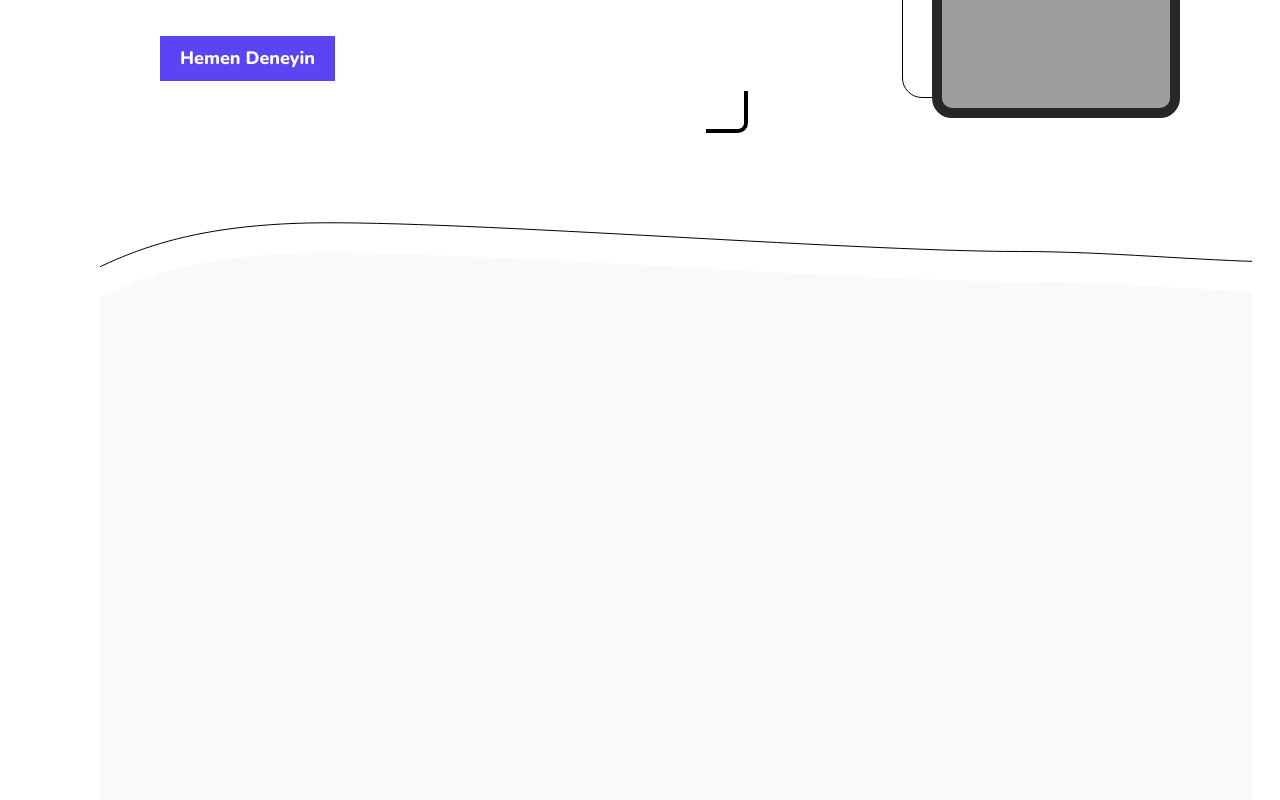
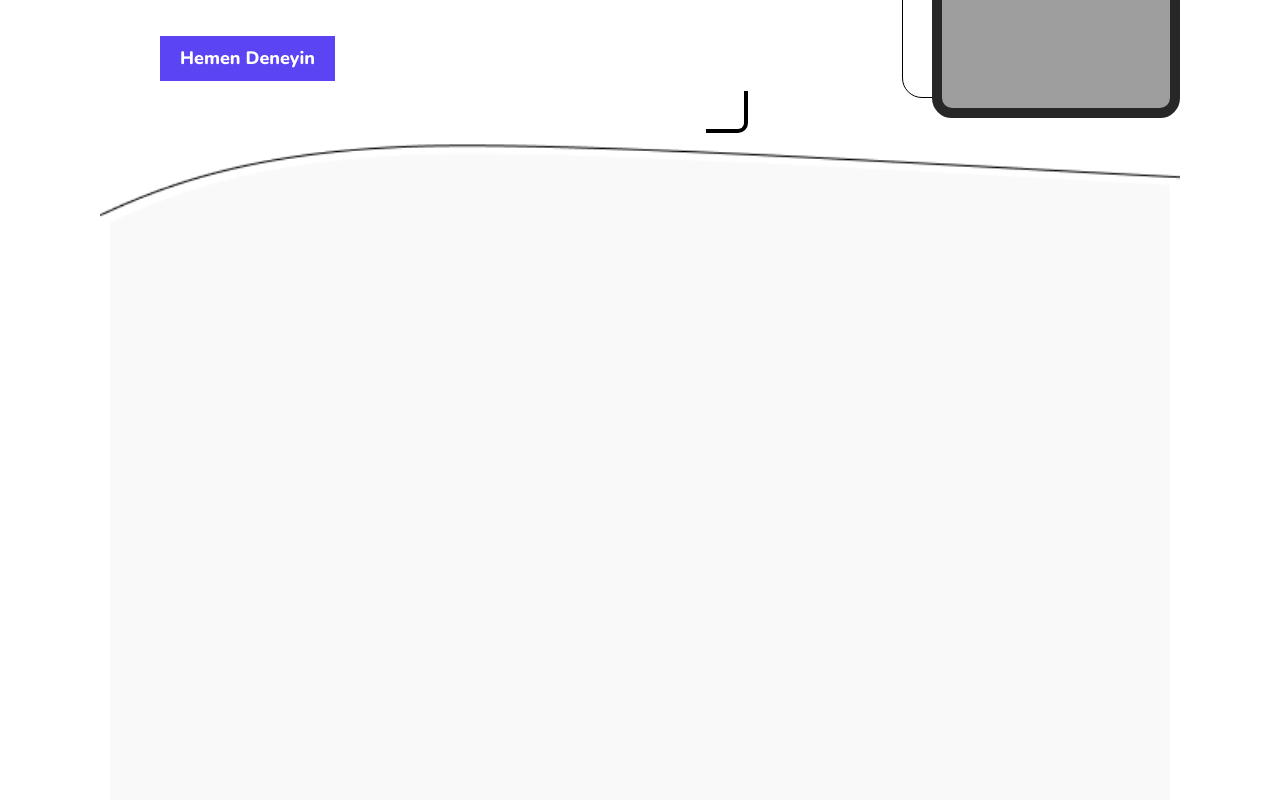
Before and after one commit to yussems/Videoven, a React (Create React App) app: page / in a window 1280 px wide. Shown: the part 520-1320 px from the top of the page. Built offline with nearby package versions, Linux system fonts and the light colour scheme; grey boxes are pictures that could not be loaded.

Commit message:
added interaction section png

```diff
--- a/src/component/Interaction.js
+++ b/src/component/Interaction.js
@@ -3,23 +3,7 @@ import "./interaction.css";
 function Interaction() {
   return (
     <div className="interaction-container">
-      <svg
-        width="1152"
-        height="786"
-        viewBox="0 0 1152 786"
-        fill="none"
-        xmlns="http://www.w3.org/2000/svg"
-      >
-        <path
-          d="M193.762 35.4154C56.6499 41.0647 2.3705 76.2814 -72.9361 117.327C-74.4006 118.125 -76.138 118.517 -77.7999 118.66C-182.625 127.661 -89.5595 681.202 -75.1806 758C-60.6837 835.428 172.908 724.117 344 724.117C486.5 724.117 746.026 752.069 866 770C985.974 787.931 1333.02 800.73 1333.02 724.117C1333.02 647.504 1380.01 -29.7871 1333.02 35.4154C1286.03 100.618 1094.86 63.5 920.402 63.5C745.94 63.5 332.232 29.7102 193.762 35.4154Z"
-          fill="#FAF9FA"
-        />
-        <path
-          d="M193.762 5.41541C56.6499 11.0647 2.3705 46.2814 -72.9361 87.3271C-74.4006 88.1253 -76.138 88.517 -77.7999 88.6597C-182.625 97.6612 -89.5595 651.202 -75.1806 728C-60.6837 805.428 172.908 694.117 344 694.117C486.5 694.117 746.026 722.069 866 740C985.974 757.931 1333.02 770.73 1333.02 694.117C1333.02 617.504 1380.01 -59.7871 1333.02 5.41541C1286.03 70.6179 1094.86 33.5 920.402 33.5C745.94 33.5 332.232 -0.289809 193.762 5.41541Z"
-          stroke="black"
-          stroke-linecap="round"
-        />
-      </svg>
+      <div className="inner-interaction"></div>
     </div>
   );
 }
--- a/src/component/interaction.css
+++ b/src/component/interaction.css
@@ -1,3 +1,18 @@
 .interaction-container {
-    margin-top: 80px;
+    background-image: url('../assets/images/Vector 34.png');
+    background-repeat: no-repeat;
+
+   background-size: cover;
+   height: 150vh;
+   background-color: transparent;
+   padding: 10px;
+
 }
+
+.inner-interaction {
+    background-image: url('../assets/images/Vector 33.png');
+    background-repeat: no-repeat;
+    background-size: cover;
+    background-color: transparent;
+    height:100%;
+}
```
Also changed, not shown: src/assets/images/Vector 33.png (added), src/assets/images/Vector 34.png (added).
